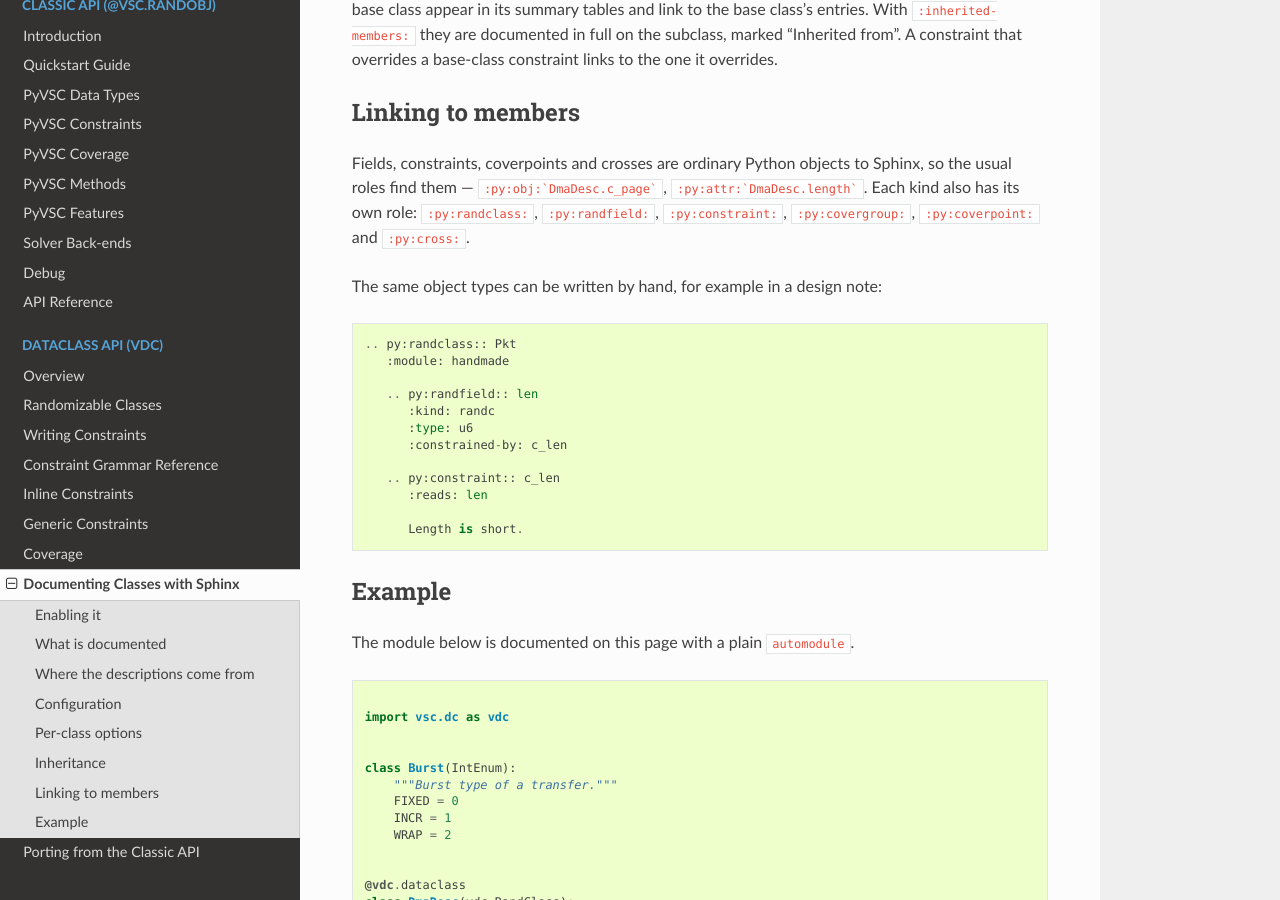
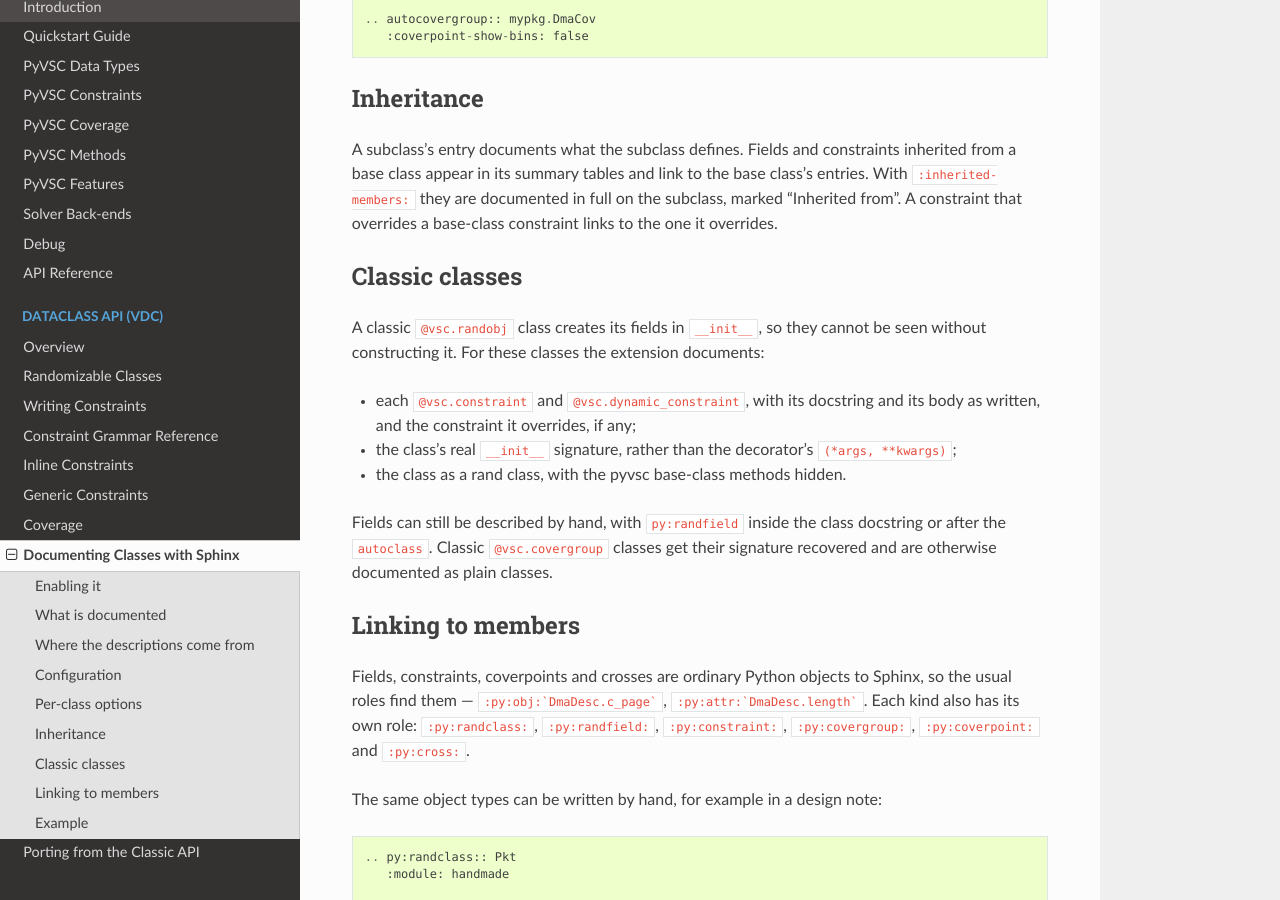
Before and after one commit to fvutils/pyvsc, a Sphinx documentation site: the page built from doc/source/dataclass/documenting.rst, in a window 1280 px wide and 900 px high, scrolled down 3338 px. Built offline with Sphinx 7.4.7 and the Read the Docs theme 3.1.0, drawn with Linux system fonts in a browser that asks for light colours; formulas are drawn with MathJax 3; pages that are not in the unit, such as notebooks, are missing from menus; some of the changed text lies outside the part shown.

Commit message:
docs: vsc.sphinx install, classic classes, and a pointer from the intro

```diff
--- a/doc/source/dataclass/documenting.rst
+++ b/doc/source/dataclass/documenting.rst
@@ -4,10 +4,9 @@
 
 .. note::
 
-   This page documents the **dataclass front-end** (``import vsc.dc as vdc``).
-   Classic ``@vsc.randobj`` classes get their constraints documented the same
-   way; their fields are created in ``__init__`` and are not visible without
-   running it.
+   This page is written for the **dataclass front-end** (``import vsc.dc as
+   vdc``). Classic ``@vsc.randobj`` classes are documented too, with less
+   detail; see `Classic classes`_.
 
 A ``@vdc.dataclass`` class already knows a great deal a reader needs: the
 width and kind of each field, its domain, each constraint and the fields it
@@ -19,6 +18,15 @@
 
 Enabling it
 ===========
+
+The extension ships with pyvsc and needs only Sphinx 7 or later. The
+``docs`` extra installs it::
+
+    pip install pyvsc[docs]
+
+The module being documented must be importable by Sphinx, as for any
+autodoc use (put its directory on ``sys.path`` in ``conf.py``, or install
+it).
 
 Add the extension next to autodoc in ``conf.py``::
 
@@ -189,6 +197,24 @@
 a base-class constraint links to the one it overrides.
 
 
+Classic classes
+===============
+
+A classic ``@vsc.randobj`` class creates its fields in ``__init__``, so they
+cannot be seen without constructing it. For these classes the extension
+documents:
+
+* each ``@vsc.constraint`` and ``@vsc.dynamic_constraint``, with its docstring
+  and its body as written, and the constraint it overrides, if any;
+* the class's real ``__init__`` signature, rather than the decorator's
+  ``(*args, **kwargs)``;
+* the class as a rand class, with the pyvsc base-class methods hidden.
+
+Fields can still be described by hand, with ``py:randfield`` inside the class
+docstring or after the ``autoclass``. Classic ``@vsc.covergroup`` classes get
+their signature recovered and are otherwise documented as plain classes.
+
+
 Linking to members
 ==================
 
```
Also changed, not shown: doc/source/introduction.rst (+9 -0 lines).
